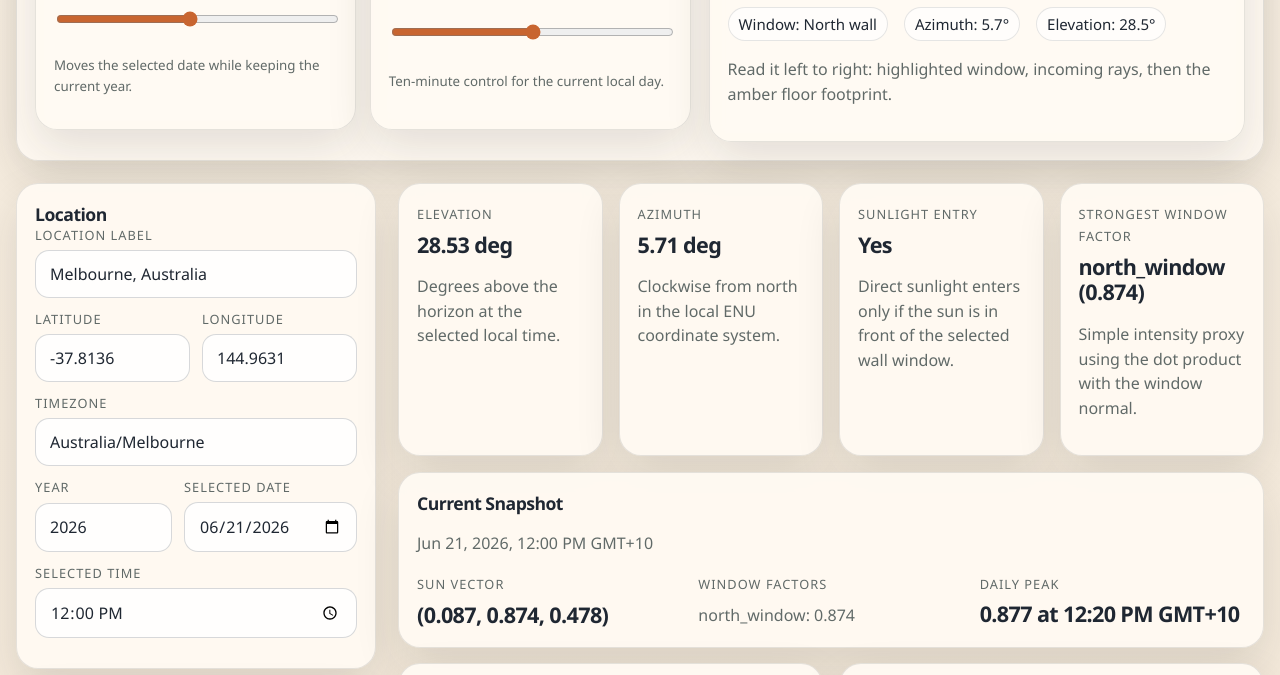
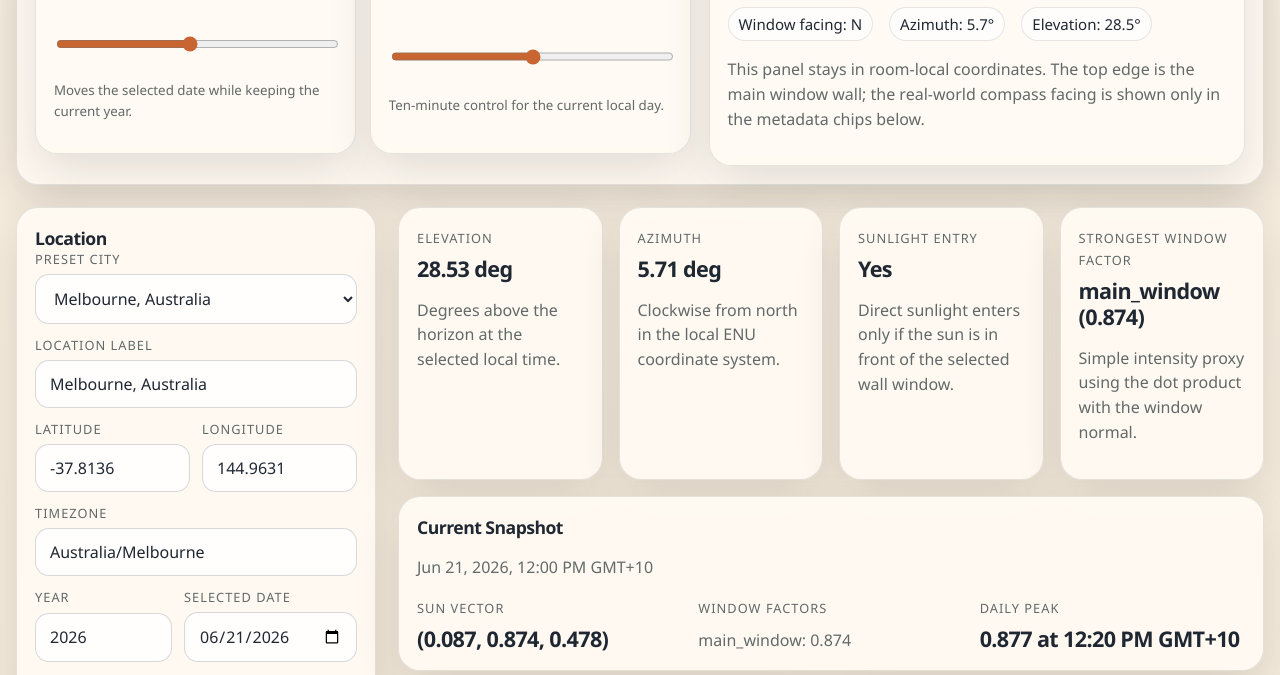
Before and after one commit to adhni/sunlight_house_project, a Flask app: page / in a window 1280 px wide. Shown: the part 1305-1980 px from the top of the page. Run offline with Flask 3, Linux system fonts and the light colour scheme; some libraries are stand-ins or nearby versions.

Commit message:
Add configurable window-facing room explorer

```diff
--- a/app.py
+++ b/app.py
@@ -13,10 +13,20 @@ from sunlight_house.analysis import (
     analyze_snapshot,
     key_date_daily_positions,
     key_dates,
+    room_relative_azimuth,
     sample_positions,
     yearly_peak_series,
 )
-from sunlight_house.config import Location, SimulationConfig, default_melbourne_scenario, window_on_wall
+from sunlight_house.config import (
+    COMPASS_OPTIONS,
+    LOCATION_PRESETS,
+    Location,
+    SimulationConfig,
+    default_location_preset,
+    default_melbourne_scenario,
+    location_from_preset,
+    main_window,
+)
 from sunlight_house.geometry import Room
 from sunlight_house.plotting import (
     plot_daily_intensity,
@@ -37,7 +47,7 @@ def create_app() -> Flask:
 
         try:
             config, selected_moment = build_config_and_moment(raw_values)
-            form_values = raw_values
+            form_values = normalize_form_values(raw_values, config)
         except ValueError as exc:
             error = f"{exc} Showing Melbourne defaults instead."
             form_values = defaults
@@ -112,8 +122,9 @@ def create_app() -> Flask:
             yearly_uri=yearly_uri,
             key_dates_uri=key_dates_uri,
             sample_rows=sample_rows,
-            window_wall_description=window_axis_description(form_values["window_wall"]),
             initial_snapshot_payload=snapshot_payload(config, selected_moment),
+            location_presets=location_presets_payload(),
+            compass_options=[label for label, _ in COMPASS_OPTIONS],
         )
 
     @app.get("/api/snapshot")
@@ -139,7 +150,9 @@ def default_form_values() -> dict[str, str]:
     scenario = default_melbourne_scenario()
     room = scenario.room
     window = scenario.windows[0]
+    preset = default_location_preset()
     return {
+        "location_preset": preset,
         "location_name": scenario.location.name,
         "latitude": f"{scenario.location.latitude}",
         "longitude": f"{scenario.location.longitude}",
@@ -150,8 +163,7 @@ def default_form_values() -> dict[str, str]:
         "room_width": f"{room.width}",
         "room_depth": f"{room.depth}",
         "room_height": f"{room.height}",
-        "window_name": window.name,
-        "window_wall": "north",
+        "window_facing": scenario.window_facing_label,
         "window_span_center": "3.0",
         "window_center_height": "1.5",
         "window_width": f"{window.width}",
@@ -162,7 +174,19 @@ def default_form_values() -> dict[str, str]:
 
 
 def build_config_and_moment(form_values: dict[str, str]) -> tuple[SimulationConfig, datetime]:
-    timezone_name = form_values["timezone_name"].strip()
+    preset_key = form_values.get("location_preset", "custom").strip()
+    if preset_key and preset_key != "custom":
+        preset = location_from_preset(preset_key)
+        location_name = preset.name
+        latitude = preset.latitude
+        longitude = preset.longitude
+        timezone_name = preset.timezone_name
+    else:
+        location_name = form_values["location_name"].strip() or "Custom location"
+        latitude = parse_float(form_values["latitude"], "Latitude")
+        longitude = parse_float(form_values["longitude"], "Longitude")
+        timezone_name = form_values["timezone_name"].strip()
+
     ZoneInfo(timezone_name)
 
     room = Room(
@@ -170,10 +194,8 @@ def build_config_and_moment(form_values: dict[str, str]) -> tuple[SimulationConf
         depth=parse_positive_float(form_values["room_depth"], "Room depth"),
         height=parse_positive_float(form_values["room_height"], "Room height"),
     )
-    window = window_on_wall(
-        name=form_values["window_name"].strip() or "window",
+    window = main_window(
         room=room,
-        wall=form_values["window_wall"].strip().lower(),
         span_center=parse_float(form_values["window_span_center"], "Window span center"),
         center_height=parse_float(form_values["window_center_height"], "Window center height"),
         width=parse_positive_float(form_values["window_width"], "Window width"),
@@ -183,9 +205,9 @@ def build_config_and_moment(form_values: dict[str, str]) -> tuple[SimulationConf
     year = int(parse_positive_float(form_values["year"], "Simulation year"))
     config = SimulationConfig(
         location=Location(
-            name=form_values["location_name"].strip() or "Custom location",
-            latitude=parse_float(form_values["latitude"], "Latitude"),
-            longitude=parse_float(form_values["longitude"], "Longitude"),
+            name=location_name,
+            latitude=latitude,
+            longitude=longitude,
             timezone_name=timezone_name,
         ),
         room=room,
@@ -193,6 +215,7 @@ def build_config_and_moment(form_values: dict[str, str]) -> tuple[SimulationConf
         year=year,
         day_step_minutes=int(parse_positive_float(form_values["day_step_minutes"], "Daily step")),
         year_step_hours=int(parse_positive_float(form_values["year_step_hours"], "Yearly step")),
+        window_facing_label=form_values["window_facing"].strip().upper(),
     )
 
     selected_date = datetime.strptime(form_values["selected_date"], "%Y-%m-%d").date()
@@ -227,8 +250,6 @@ def snapshot_payload(config: SimulationConfig, selected_moment: datetime) -> dic
     snapshot = analyze_snapshot(config, selected_moment)
     daily = analyze_day(config, selected_moment.date(), selected_moment.strftime("%B %d"))
     strongest_window, strongest_intensity = snapshot.strongest_window
-    active_window = config.windows[0]
-    active_window_wall = wall_name_for_window(active_window)
     state = snapshot_state(snapshot.entered_direct_sun, strongest_intensity)
 
     return {
@@ -242,7 +263,9 @@ def snapshot_payload(config: SimulationConfig, selected_moment: datetime) -> dic
         "snapshot": {
             "elevation_deg": snapshot.position.elevation_deg,
             "azimuth_deg": snapshot.position.azimuth_deg,
+            "room_azimuth_deg": room_relative_azimuth(config, snapshot.position.azimuth_deg),
             "vector": [float(value) for value in snapshot.vector],
+            "room_vector": [float(value) for value in snapshot.room_vector],
             "entered_direct_sun": snapshot.entered_direct_sun,
             "strongest_window": strongest_window,
             "strongest_intensity": strongest_intensity,
@@ -279,17 +302,34 @@ def snapshot_payload(config: SimulationConfig, selected_moment: datetime) -> dic
             for window in config.windows
         ],
         "active_window": {
-            "name": active_window.name,
-            "wall": active_window_wall,
+            "name": config.windows[0].name,
+            "wall": wall_name_for_window(config.windows[0]),
+            "facing": config.window_facing_label,
         },
+        "window_facing_label": config.window_facing_label,
     }
 
 
-def window_axis_description(wall: str) -> str:
-    wall_name = wall.lower()
-    if wall_name in {"north", "south"}:
-        return "Horizontal center measured along the wall in x (east-west, metres)."
-    return "Horizontal center measured along the wall in y (south-north, metres)."
+def location_presets_payload() -> dict[str, dict[str, str | float]]:
+    return {
+        key: {
+            "name": preset.name,
+            "latitude": preset.latitude,
+            "longitude": preset.longitude,
+            "timezone_name": preset.timezone_name,
+        }
+        for key, preset in LOCATION_PRESETS.items()
+    }
+
+
+def normalize_form_values(form_values: dict[str, str], config: SimulationConfig) -> dict[str, str]:
+    normalized = dict(form_values)
+    normalized["location_name"] = config.location.name
+    normalized["latitude"] = str(config.location.latitude)
+    normalized["longitude"] = str(config.location.longitude)
+    normalized["timezone_name"] = config.location.timezone_name
+    normalized["window_facing"] = config.window_facing_label
+    return normalized
 
 
 def wall_name_for_window(window) -> str:
--- a/static/app.js
+++ b/static/app.js
@@ -1,12 +1,16 @@
 (function () {
   const initialData = JSON.parse(document.getElementById("initial-snapshot-data").textContent);
+  const locationPresets = JSON.parse(document.getElementById("location-presets-data").textContent);
   const form = document.getElementById("simulation-form");
+  const locationPresetInput = document.getElementById("location-preset-input");
   const latitudeInput = document.getElementById("latitude-input");
   const longitudeInput = document.getElementById("longitude-input");
+  const timezoneInput = form.querySelector('input[name="timezone_name"]');
+  const locationNameInput = form.querySelector('input[name="location_name"]');
   const yearInput = document.getElementById("year-input");
   const selectedDateInput = document.getElementById("selected-date-input");
   const selectedTimeInput = document.getElementById("selected-time-input");
-  const windowWallInput = document.getElementById("window-wall-input");
+  const windowFacingInput = document.getElementById("window-facing-input");
   const daySlider = document.getElementById("day-of-year-slider");
   const timeSlider = document.getElementById("time-of-day-slider");
   const dayReadout = document.getElementById("day-of-year-readout");
@@ -84,13 +88,6 @@
 
     dayReadout.textContent = formatDateReadout(selectedDateInput.value);
     timeReadout.textContent = selectedTimeInput.value;
-  }
-
-  function windowAxisDescription(wall) {
-    if (wall === "north" || wall === "south") {
-      return "Horizontal center measured along the wall in x (east-west, metres).";
-    }
-    return "Horizontal center measured along the wall in y (south-north, metres).";
   }
 
   function titleCase(value) {
@@ -186,7 +183,7 @@
       rays.push([sortedWindowPoints[0], sortedPatchPoints[0]]);
       rays.push([sortedWindowPoints[1], sortedPatchPoints[sortedPatchPoints.length - 1]]);
     } else {
-      const azimuthRad = payload.snapshot.azimuth_deg * Math.PI / 180;
+      const azimuthRad = payload.snapshot.room_azimuth_deg * Math.PI / 180;
       const planX = Math.sin(azimuthRad);
       const planY = Math.cos(azimuthRad);
       const rayLength = Math.min(width, depth) * 0.38;
@@ -217,14 +214,14 @@
     `).join("");
     const sourceMarker = `
       <circle cx="${windowMid[0]}" cy="${depth - windowMid[1]}" r="0.12" fill="#2b627a"></circle>
-      <text x="${windowMid[0]}" y="${depth - windowMid[1] - 0.28}" font-size="0.22" text-anchor="middle" fill="#2b627a">${titleCase(payload.active_window.wall)} window</text>
+      <text x="${windowMid[0]}" y="${depth - windowMid[1] - 0.28}" font-size="0.22" text-anchor="middle" fill="#2b627a">Main window</text>
     `;
     const compass = `
       <g transform="translate(0.35,0.45)">
         <circle cx="0.38" cy="0.38" r="0.26" fill="rgba(255,255,255,0.85)" stroke="#1f2732" stroke-width="0.03"></circle>
         <line x1="0.38" y1="0.56" x2="0.38" y2="0.18" stroke="#1f2732" stroke-width="0.03"></line>
         <polygon points="0.38,0.08 0.31,0.22 0.45,0.22" fill="#1f2732"></polygon>
-        <text x="0.38" y="-0.03" font-size="0.18" text-anchor="middle" fill="#1f2732">N</text>
+        <text x="0.38" y="-0.03" font-size="0.18" text-anchor="middle" fill="#1f2732">North</text>
       </g>
     `;
     const sourceLegend = `
@@ -299,11 +296,24 @@
     const snapshotStatus = document.getElementById("room-snapshot-status");
     snapshotStatus.textContent = snapshotStateLabel(snapshot.state);
     snapshotStatus.className = snapshotStateClass(snapshot.state);
-    document.getElementById("snapshot-window-fact").textContent = `Window: ${titleCase(payload.active_window.wall)} wall`;
+    document.getElementById("snapshot-window-fact").textContent = `Window facing: ${payload.active_window.facing}`;
     document.getElementById("snapshot-azimuth-fact").textContent = `Azimuth: ${snapshot.azimuth_deg.toFixed(1)}°`;
     document.getElementById("snapshot-elevation-fact").textContent = `Elevation: ${snapshot.elevation_deg.toFixed(1)}°`;
     document.getElementById("live-azimuth-text").textContent = `${snapshot.azimuth_deg.toFixed(2)} deg`;
     document.getElementById("live-elevation-text").textContent = `${snapshot.elevation_deg.toFixed(2)} deg`;
+  }
+
+  function applyLocationPreset() {
+    const preset = locationPresets[locationPresetInput.value];
+    if (!preset) {
+      return;
+    }
+    locationNameInput.value = preset.name;
+    latitudeInput.value = String(preset.latitude);
+    longitudeInput.value = String(preset.longitude);
+    timezoneInput.value = preset.timezone_name;
+    marker.setLatLng([preset.latitude, preset.longitude]);
+    map.setView([preset.latitude, preset.longitude], 5);
   }
 
   async function refreshSnapshot() {
@@ -327,12 +337,14 @@
 
   marker.on("dragend", () => {
     const { lat, lng } = marker.getLatLng();
+    locationPresetInput.value = "custom";
     latitudeInput.value = lat.toFixed(4);
     longitudeInput.value = lng.toFixed(4);
     debouncedRefresh();
   });
 
   map.on("click", (event) => {
+    locationPresetInput.value = "custom";
     marker.setLatLng(event.latlng);
     latitudeInput.value = event.latlng.lat.toFixed(4);
     longitudeInput.value = event.latlng.lng.toFixed(4);
@@ -366,24 +378,40 @@
   });
 
   latitudeInput.addEventListener("change", () => {
+    locationPresetInput.value = "custom";
     marker.setLatLng([parseFloat(latitudeInput.value), parseFloat(longitudeInput.value)]);
     map.panTo(marker.getLatLng());
     debouncedRefresh();
   });
 
   longitudeInput.addEventListener("change", () => {
+    locationPresetInput.value = "custom";
     marker.setLatLng([parseFloat(latitudeInput.value), parseFloat(longitudeInput.value)]);
     map.panTo(marker.getLatLng());
     debouncedRefresh();
   });
 
-  windowWallInput.addEventListener("change", () => {
-    document.getElementById("window-axis-description").textContent = windowAxisDescription(windowWallInput.value);
+  locationNameInput.addEventListener("change", () => {
+    locationPresetInput.value = "custom";
+    debouncedRefresh();
+  });
+
+  timezoneInput.addEventListener("change", () => {
+    locationPresetInput.value = "custom";
+    debouncedRefresh();
+  });
+
+  locationPresetInput.addEventListener("change", () => {
+    applyLocationPreset();
+    debouncedRefresh();
+  });
+
+  windowFacingInput.addEventListener("change", () => {
     debouncedRefresh();
   });
 
   form.querySelectorAll("input, select").forEach((input) => {
-    if (input === daySlider || input === timeSlider || input === selectedDateInput || input === selectedTimeInput || input === yearInput || input === latitudeInput || input === longitudeInput || input === windowWallInput) {
+    if (input === daySlider || input === timeSlider || input === selectedDateInput || input === selectedTimeInput || input === yearInput || input === latitudeInput || input === longitudeInput || input === windowFacingInput || input === locationPresetInput) {
       return;
     }
     input.addEventListener("change", debouncedRefresh);
--- a/templates/index.html
+++ b/templates/index.html
@@ -51,11 +51,12 @@
           <div class="howto-card">
             <strong>How to use it</strong>
             <ol class="howto-list">
-              <li>Drag the map marker or click the map to choose a location.</li>
+              <li>Start with Melbourne, Jakarta, or Boston, then adjust the map only if needed.</li>
+              <li>Choose the window facing direction and size your room and window.</li>
               <li>Use the two levers for day of year and time of day.</li>
               <li>Watch the compass, elevation gauge, and room snapshot update live.</li>
             </ol>
-            <p class="howto-tip">Try Melbourne, June 21, around 12:00 for a clear floor patch through the north window.</p>
+            <p class="howto-tip">Try Melbourne, north-facing window, June 21, around 12:00 for a clear winter floor patch.</p>
           </div>
           <div id="location-map" class="location-map" aria-label="Location map"></div>
           <div class="lever-grid">
@@ -109,11 +110,11 @@
               </div>
               <div id="room-snapshot-svg" class="room-snapshot"></div>
               <div class="snapshot-facts">
-                <span id="snapshot-window-fact">Window: {{ form_values.window_wall|title }} wall</span>
+                <span id="snapshot-window-fact">Window facing: {{ form_values.window_facing }}</span>
                 <span id="snapshot-azimuth-fact">Azimuth: {{ "%.1f"|format(snapshot.position.azimuth_deg) }}°</span>
                 <span id="snapshot-elevation-fact">Elevation: {{ "%.1f"|format(snapshot.position.elevation_deg) }}°</span>
               </div>
-              <p class="angle-caption">Read it left to right: highlighted window, incoming rays, then the amber floor footprint.</p>
+              <p class="angle-caption">This panel stays in room-local coordinates. The top edge is the main window wall; the real-world compass facing is shown only in the metadata chips below.</p>
             </article>
           </div>
         </div>
@@ -124,6 +125,15 @@
           <form method="get" class="control-form" id="simulation-form">
             <section class="panel-card">
               <h2>Location</h2>
+              <label>
+                <span>Preset city</span>
+                <select id="location-preset-input" name="location_preset">
+                  {% for preset_key, preset in location_presets.items() %}
+                  <option value="{{ preset_key }}" {% if form_values.location_preset == preset_key %}selected{% endif %}>{{ preset.name }}</option>
+                  {% endfor %}
+                  <option value="custom" {% if form_values.location_preset == 'custom' %}selected{% endif %}>Custom</option>
+                </select>
+              </label>
               <label>
                 <span>Location label</span>
                 <input type="text" name="location_name" value="{{ form_values.location_name }}">
@@ -179,25 +189,21 @@
             <section class="panel-card">
               <h2>Window</h2>
               <label>
-                <span>Window name</span>
-                <input type="text" name="window_name" value="{{ form_values.window_name }}">
-              </label>
-              <label>
-                <span>Wall</span>
-                <select id="window-wall-input" name="window_wall">
-                  {% for wall in ['north', 'south', 'east', 'west'] %}
-                  <option value="{{ wall }}" {% if form_values.window_wall == wall %}selected{% endif %}>{{ wall|title }}</option>
+                <span>Window facing</span>
+                <select id="window-facing-input" name="window_facing">
+                  {% for facing in compass_options %}
+                  <option value="{{ facing }}" {% if form_values.window_facing == facing %}selected{% endif %}>{{ facing }}</option>
                   {% endfor %}
                 </select>
               </label>
-              <p id="window-axis-description" class="field-help">{{ window_wall_description }}</p>
+              <p class="field-help">This uses a single main window and rotates the room relative to the sun so you can test 8 compass-facing options without changing the rectangular geometry.</p>
               <div class="field-row">
                 <label>
-                  <span>Horizontal center (m)</span>
+                  <span>Position along wall (m)</span>
                   <input type="number" step="0.1" name="window_span_center" value="{{ form_values.window_span_center }}">
                 </label>
                 <label>
-                  <span>Center height (m)</span>
+                  <span>Window center height (m)</span>
                   <input type="number" step="0.1" name="window_center_height" value="{{ form_values.window_center_height }}">
                 </label>
               </div>
@@ -337,6 +343,7 @@
     </div>
 
     <script id="initial-snapshot-data" type="application/json">{{ initial_snapshot_payload|tojson }}</script>
+    <script id="location-presets-data" type="application/json">{{ location_presets|tojson }}</script>
     <script
       src="https://unpkg.com/leaflet@1.9.4/dist/leaflet.js"
       integrity="sha256-20nQCchB9co0qIjJZRGuk2/Z9VM+kNiyxNV1lvTlZBo="
```
Also changed, not shown: sunlight_house/__init__.py (+17 -1 lines), sunlight_house/analysis.py (+15 -4 lines), sunlight_house/config.py (+85 -9 lines), README.md.
